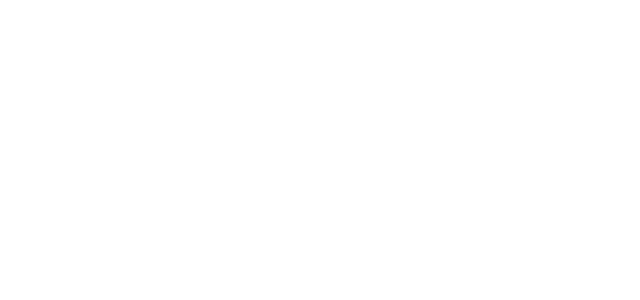
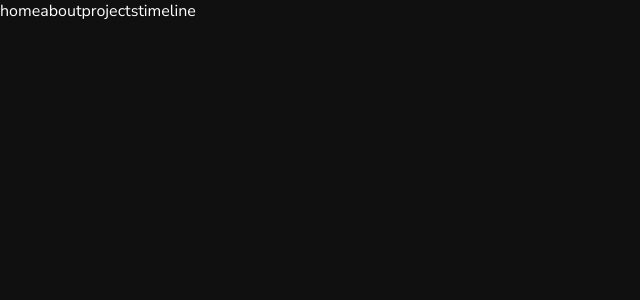
Before and after one commit to Minkaill/web_prt, a React (Vite) app in the folder client/: page / in a window 1280 px wide. Shown: the top 300 px of the page, without its empty margins (0-640 px from the left). Built offline with nearby package versions, Linux system fonts and the light colour scheme.

Commit message:
Добавил header

```diff
--- a/client/package.json
+++ b/client/package.json
@@ -10,8 +10,11 @@
     "preview": "vite preview"
   },
   "dependencies": {
+    "@reduxjs/toolkit": "^1.9.5",
     "react": "^18.2.0",
-    "react-dom": "^18.2.0"
+    "react-dom": "^18.2.0",
+    "react-redux": "^8.0.5",
+    "react-router-dom": "^6.10.0"
   },
   "devDependencies": {
     "@types/react": "^18.0.28",
@@ -21,6 +24,7 @@
     "eslint-plugin-react": "^7.32.2",
     "eslint-plugin-react-hooks": "^4.6.0",
     "eslint-plugin-react-refresh": "^0.3.4",
+    "sass": "^1.62.1",
     "vite": "^4.3.2"
   }
 }
--- a/client/src/App.jsx
+++ b/client/src/App.jsx
@@ -1,5 +1,9 @@
-function App() {
-  return <div></div>
+import NavBar from "./components/NavBar";
+
+export default function App() {
+  return (
+    <>
+      <NavBar />
+    </>
+  );
 }
-
-export default App;
--- /dev/null
+++ b/client/src/components/NavBar.jsx
@@ -0,0 +1,23 @@
+import styles from "../styles/navbar.module.scss";
+import { NavLink } from "react-router-dom";
+
+const nav = [
+  { id: 1, title: "home", url: "/" },
+  { id: 2, title: "about", url: "/about" },
+  { id: 3, title: "projects", url: "/projects" },
+  { id: 4, title: "timeline", url: "/timeline" },
+];
+
+export default function NavBar() {
+  return (
+    <div className={styles.wrapper}>
+      <div className={styles.content}>
+        {nav.map(({ id, title, url }) => (
+          <NavLink key={id} to={url}>
+            {title}
+          </NavLink>
+        ))}
+      </div>
+    </div>
+  );
+}
--- a/client/src/index.css
+++ /dev/null
@@ -1,20 +0,0 @@
-* {
-  padding: 0;
-  margin: 0;
-  box-sizing: border-box;
-}
-
-body {
-  font-family: system-ui, -apple-system, BlinkMacSystemFont, "Segoe UI", Roboto,
-    Oxygen, Ubuntu, Cantarell, "Open Sans", "Helvetica Neue", sans-serif;
-}
-
-ul,
-li {
-  list-style: none;
-}
-
-a {
-  color: inherit;
-  text-decoration: none;
-}
--- /dev/null
+++ b/client/src/index.scss
@@ -0,0 +1,24 @@
+@import url("https://fonts.googleapis.com/css2?family=Nunito+Sans:wght@200;300;400;600;700;800;900&display=swap");
+
+* {
+  padding: 0;
+  margin: 0;
+  box-sizing: border-box;
+  color: white;
+}
+
+html,
+body {
+  font-family: "Nunito Sans", sans-serif;
+  background-color: #111010;
+}
+
+ul,
+li {
+  list-style: none;
+}
+
+a {
+  color: inherit;
+  text-decoration: none;
+}
--- a/client/src/main.jsx
+++ b/client/src/main.jsx
@@ -1,6 +1,11 @@
 import React from "react";
 import ReactDOM from "react-dom/client";
-import App from "./App.jsx";
-import "./index.css";
+import "./index.scss";
+import App from "./App";
+import { BrowserRouter } from "react-router-dom";
 
-ReactDOM.createRoot(document.getElementById("root")).render(<App />);
+ReactDOM.createRoot(document.getElementById("root")).render(
+  <BrowserRouter>
+    <App />
+  </BrowserRouter>
+);
```
Also changed, not shown: client/src/redux/store.js (added), client/src/styles/navbar.module.scss (added), 2 other files (tests, documents, lock files or other folders).
